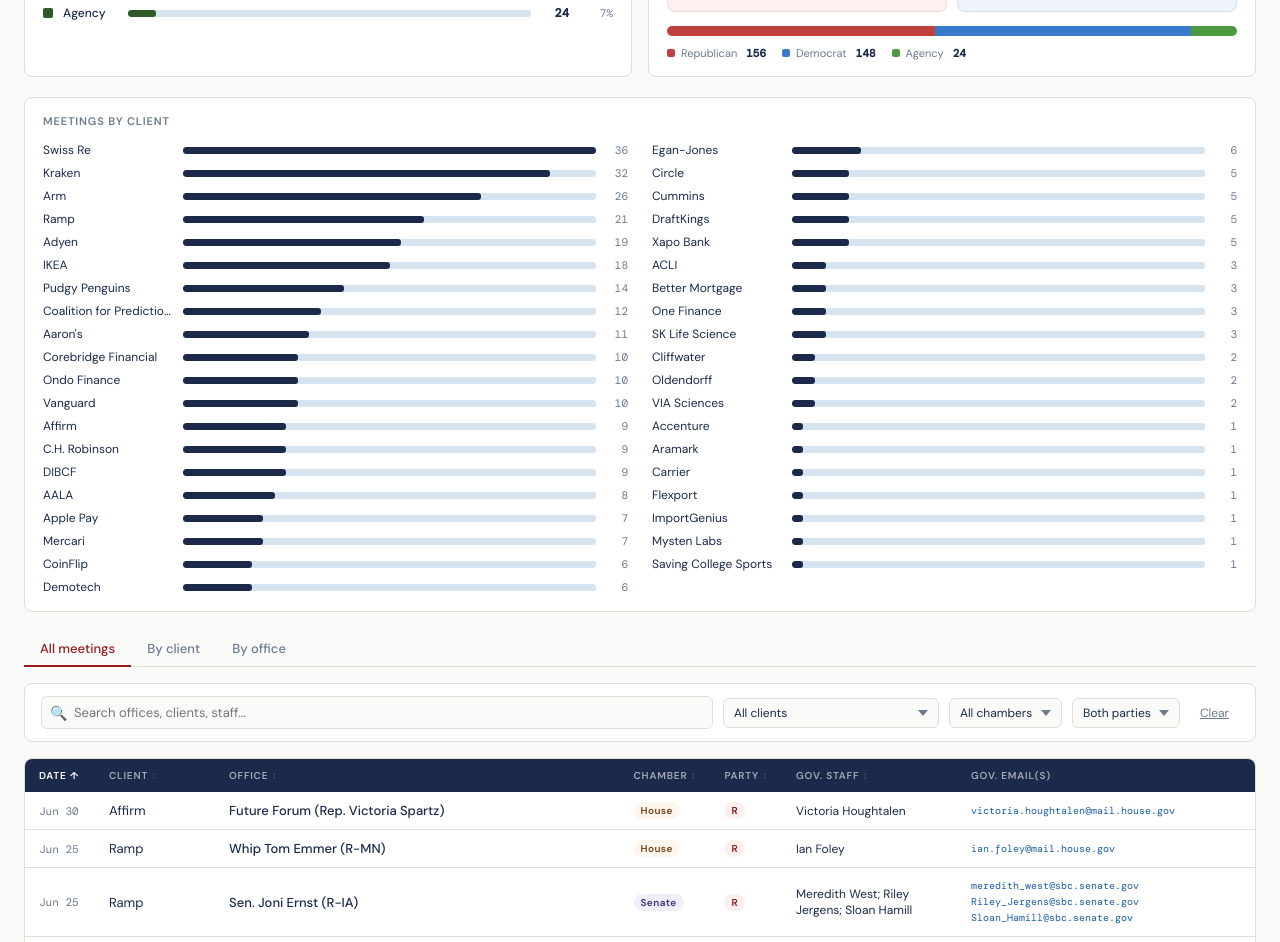
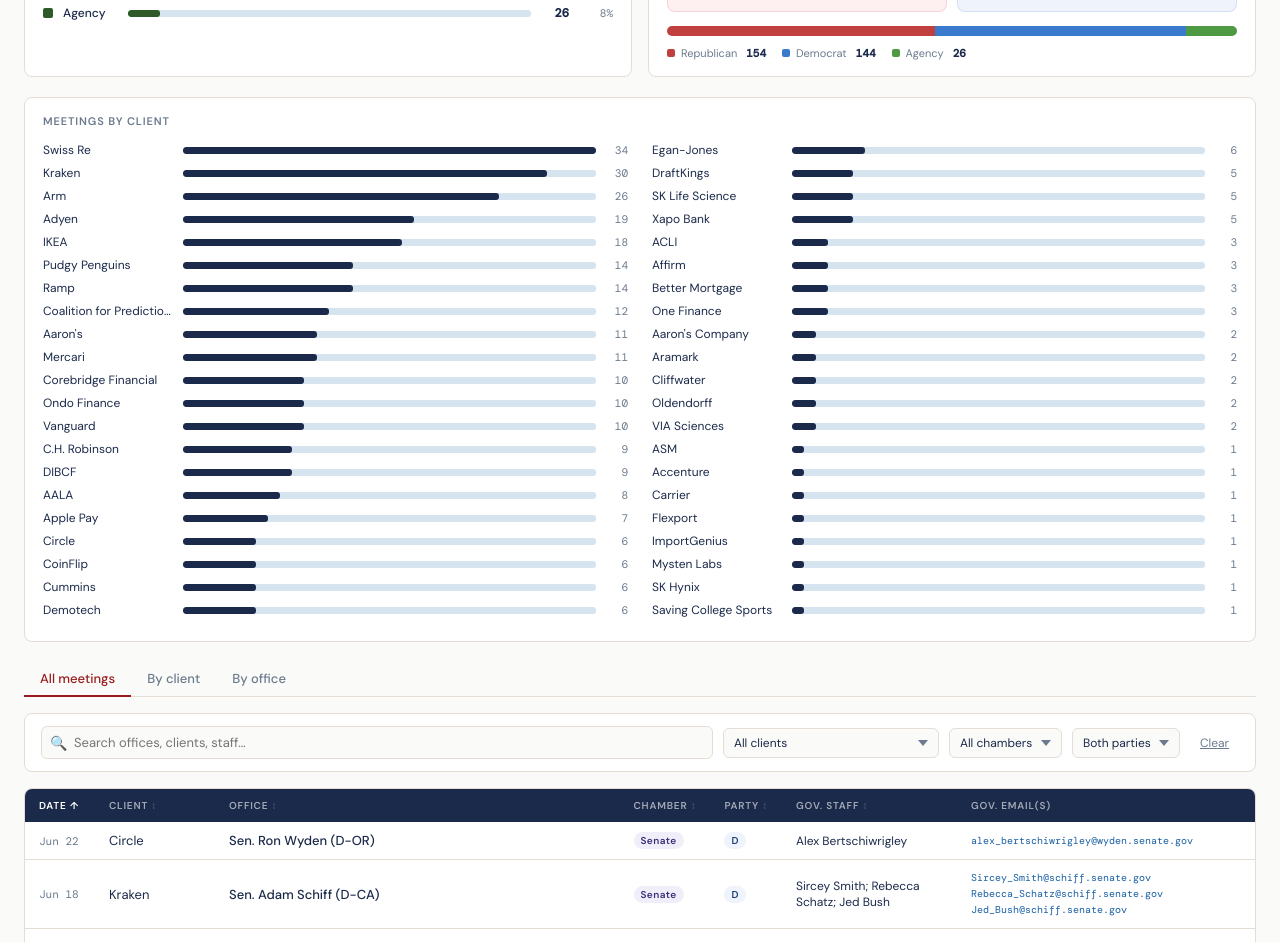
Before and after one commit to bwienerinvariant/Economic-Policy-Dashboard, a plain HTML site: page index.html in a window 1280 px wide. Shown: the part 347-1289 px from the top of the page. Drawn offline with nearby package versions, Linux system fonts and the light colour scheme.

Commit message:
Add files via upload

```diff
--- a/index.html
+++ b/index.html
@@ -127,7 +127,7 @@
 <body>
 <div id="app"></div>
 <script>
-const SYNC_DATE="Last Updated: June 12, 2026";
+const SYNC_DATE="Last Updated: June 22, 2026";
 const SWEEP_NOTE = "Full certainty sweep complete \u2014 all 10 EP team calendars fully paginated and grep-verified, all 30 clients keyword-checked, zero genuine misses";
 
 const STAFF=[
@@ -594,7 +594,7 @@
   {id:346,date:"2026-06-05",client:"Kraken",       pg:"EP",office:"Ways & Means Committee - Digital Assets Taxation Stakeholder Call",chamber:"House", party:"R",govStaff:"Mary Fatzinger; Allie Kotsovos",         govEmails:"Mary.Fatzinger@mail.house.gov; Allie.Kotsovos@mail.house.gov"},
   {id:347,date:"2026-04-22",client:"AALA",pg:"EP",office:"U.S. Department of Transportation (DOT)",         chamber:"Agency",party:"",govStaff:"Benjamin Siegrist; Peter Simshauser; John Burdette; Miles Bolin; Tamica Dixon",govEmails:"benjamin.siegrist@dot.gov; peter.simshauser@dot.gov; john.burdette@dot.gov; miles.bolin@dot.gov; tamica.dixon@dot.gov"},
   {id:348,date:"2026-04-22",client:"AALA",pg:"EP",office:"Senate Commerce Committee (Majority Staff)",       chamber:"Senate",party:"R",govStaff:"Sarah Farkas; Michael Davisson; Rachel Boose",                govEmails:"Sarah_Farkas@commerce.senate.gov; Michael_Davisson@commerce.senate.gov; Rachel_Boose@commerce.senate.gov"},
-  {id:349,date:"2026-04-22",client:"AALA",pg:"EP",office:"House Science, Space & Technology Committee",     chamber:"House", party:"",govStaff:"Megan Jackson",                                                  govEmails:"Megan.Jackson@mail.house.gov"},
+  {id:349,date:"2026-04-22",client:"AALA",pg:"EP",office:"House Energy & Commerce Committee (Majority Staff)",     chamber:"House", party:"",govStaff:"Megan Jackson",                                                  govEmails:"Megan.Jackson@mail.house.gov"},
   {id:350,date:"2026-06-04",client:"Coalition for Prediction Markets",pg:"EP",office:"Rep. Josh Gottheimer (D-NJ)",chamber:"House",party:"D",govStaff:"",govEmails:""},
   {id:351,date:"2026-06-04",client:"Coalition for Prediction Markets",pg:"EP",office:"House Agriculture Committee (Majority Staff)",chamber:"House",party:"R",govStaff:"Paul Balzano",govEmails:"paul.balzano@mail.house.gov"},
   {id:352,date:"2026-06-04",client:"Coalition for Prediction Markets",pg:"EP",office:"Rep. Frank Lucas (R-OK)",                      chamber:"House",party:"R",govStaff:"Brooke Kramer",                   govEmails:"Brooke.Kramer@mail.house.gov"},
@@ -622,28 +622,22 @@
   {id:374,date:"2026-06-09",client:"Swiss Re",pg:"EP",office:"Rep. Morgan Griffith (R-VA)",              chamber:"House", party:"R",govStaff:"Cameron Morra",  govEmails:"Cameron.Morra@mail.house.gov"},
   {id:375,date:"2026-06-09",client:"Swiss Re",pg:"EP",office:"Rep. Erin Houchin (R-IN)",                chamber:"House", party:"R",govStaff:"Anna McCollough", govEmails:"Anna.McCollough@mail.house.gov"},
   {id:376,date:"2026-06-09",client:"Swiss Re",pg:"EP",office:"Sen. Jon Husted (R-OH)",                  chamber:"Senate",party:"R",govStaff:"Andrew Smith",    govEmails:"Andrew_Smith@husted.senate.gov"},
-
-  // ── New from sweep (Last Updated: June 12, 2026) ──
-  {id:377,date:"2026-06-08",client:"Kraken",        pg:"EP",office:"Rep. Tom Suozzi (D-NY)",                 chamber:"House", party:"D",govStaff:"Zoe Wong",                           govEmails:"zoe.wong@mail.house.gov"},
-  {id:378,date:"2026-06-09",client:"Kraken",        pg:"EP",office:"Rep. Jimmy Gomez (D-CA)",                chamber:"House", party:"D",govStaff:"Ethan Dodd",                          govEmails:"ethan.dodd@mail.house.gov"},
-  {id:379,date:"2026-06-11",client:"Affirm",        pg:"EP",office:"Rep. Steven Horsford (D-NV)",            chamber:"House", party:"D",govStaff:"Ian Haimowitz; Joi Holliday-Sparrow",  govEmails:"ian.haimowitz@mail.house.gov; joi.holliday-sparrow@mail.house.gov"},
-  {id:380,date:"2026-06-11",client:"Kraken",        pg:"EP",office:"Rep. Terri Sewell (D-AL)",               chamber:"House", party:"D",govStaff:"Robert Nuttall",                       govEmails:"robert.nuttall@mail.house.gov"},
-  {id:381,date:"2026-06-11",client:"Kraken",        pg:"EP",office:"Rep. Suzan DelBene (D-WA)",              chamber:"House", party:"D",govStaff:"Victoria Honard",                      govEmails:"victoria.honard@mail.house.gov"},
-  {id:382,date:"2026-06-15",client:"Affirm",        pg:"EP",office:"Rep. Dina Titus (D-NV)",                 chamber:"House", party:"D",govStaff:"Julianna Melendez; Salomee Levy",      govEmails:"Julianna.Melendez@mail.house.gov; Salomee.Levy1@mail.house.gov"},
-  {id:383,date:"2026-06-16",client:"Affirm",        pg:"EP",office:"Rep. Shomari Figures (D-AL)",            chamber:"House", party:"D",govStaff:"Ryan Blue",                            govEmails:"ryan.blue@mail.house.gov"},
-  {id:384,date:"2026-06-16",client:"Affirm",        pg:"EP",office:"Rep. Vicente Gonzalez (D-TX)",           chamber:"House", party:"D",govStaff:"Ivan Torrez",                          govEmails:"ivan.torrez@mail.house.gov"},
-  {id:385,date:"2026-06-16",client:"Affirm",        pg:"EP",office:"Rep. Nikema Williams (D-GA)",            chamber:"House", party:"D",govStaff:"Taylor Holmes",                        govEmails:"taylor.holmes@mail.house.gov"},
-  {id:386,date:"2026-06-18",client:"Kraken",        pg:"EP",office:"Sen. Adam Schiff (D-CA)",                chamber:"Senate",party:"D",govStaff:"Sircey Smith; Rebecca Schatz; Jed Bush",govEmails:"Sircey_Smith@schiff.senate.gov; Rebecca_Schatz@schiff.senate.gov; Jed_Bush@schiff.senate.gov"},
-  {id:387,date:"2026-06-22",client:"Ramp",          pg:"EP",office:"Rep. Bryan Steil (R-WI)",                chamber:"House", party:"R",govStaff:"David Goldfarb",                       govEmails:"david.goldfarb@mail.house.gov"},
-  {id:388,date:"2026-06-22",client:"Ramp",          pg:"EP",office:"HFSC Majority Staff",                    chamber:"House", party:"R",govStaff:"Nick Rockwell; Ben Johnson; Allison Behuniak",govEmails:"nick.rockwell@mail.house.gov; johnson@mail.house.gov; allison.behuniak@mail.house.gov"},
-  {id:389,date:"2026-06-24",client:"Ramp",          pg:"EP",office:"Sen. Bill Hagerty (R-TN)",               chamber:"Senate",party:"R",govStaff:"Matt Venoit",                          govEmails:"matt_venoit@hagerty.senate.gov"},
-  {id:390,date:"2026-06-24",client:"Ramp",          pg:"EP",office:"Rep. Sara Jacobs (D-CA)",                chamber:"House", party:"D",govStaff:"Brandon Mendoza; Shinnola Alexander",  govEmails:"brandon.mendoza@mail.house.gov; shinnola.alexander2@mail.house.gov"},
-  {id:391,date:"2026-06-24",client:"Ramp",          pg:"EP",office:"Rep. Lori Trahan (D-MA)",                chamber:"House", party:"D",govStaff:"Dylan Irlbeck; Matthew McMillan",       govEmails:"dylan.irlbeck@mail.house.gov; matthew.mcmillan@mail.house.gov"},
-  {id:392,date:"2026-06-24",client:"Swiss Re",      pg:"EP",office:"Rep. Marlin Stutzman (R-IN)",            chamber:"House", party:"R",govStaff:"Ryan Carreiro; Amy Wells",               govEmails:"Ryan.Carreiro@mail.house.gov; Amy.Wells@mail.house.gov"},
-  {id:393,date:"2026-06-24",client:"Swiss Re",      pg:"EP",office:"Rep. Kevin Hern (R-OK)",                 chamber:"House", party:"R",govStaff:"EmmaLou Ford; Jefferson Willis",         govEmails:"EmmaLou.Ford@mail.house.gov; Jefferson.Willis@mail.house.gov"},
-  {id:394,date:"2026-06-25",client:"Ramp",          pg:"EP",office:"Whip Tom Emmer (R-MN)",                  chamber:"House", party:"R",govStaff:"Ian Foley",                             govEmails:"ian.foley@mail.house.gov"},
-  {id:395,date:"2026-06-25",client:"Ramp",          pg:"EP",office:"Sen. Joni Ernst (R-IA)",                 chamber:"Senate",party:"R",govStaff:"Meredith West; Riley Jergens; Sloan Hamill",govEmails:"meredith_west@sbc.senate.gov; Riley_Jergens@sbc.senate.gov; Sloan_Hamill@sbc.senate.gov"},
-  {id:396,date:"2026-06-30",client:"Affirm",        pg:"EP",office:"Future Forum (Rep. Victoria Spartz)",    chamber:"House", party:"R",govStaff:"Victoria Houghtalen",                   govEmails:"victoria.houghtalen@mail.house.gov"},
+  {id:377,date:"2026-06-09",client:"Kraken",pg:"EP",office:"Rep. Jimmy Gomez (D-CA)",chamber:"House",party:"D",govStaff:"Ethan Dodd",govEmails:"ethan.dodd@mail.house.gov"},
+  {id:378,date:"2026-06-11",client:"Kraken",pg:"EP",office:"Rep. Suzan DelBene (D-WA)",chamber:"House",party:"D",govStaff:"Victoria Honard",govEmails:"victoria.honard@mail.house.gov"},
+  {id:379,date:"2026-06-18",client:"Kraken",pg:"EP",office:"Sen. Adam Schiff (D-CA)",chamber:"Senate",party:"D",govStaff:"Sircey Smith; Rebecca Schatz; Jed Bush",govEmails:"Sircey_Smith@schiff.senate.gov; Rebecca_Schatz@schiff.senate.gov; Jed_Bush@schiff.senate.gov"},
+  {id:380,date:"2026-06-22",client:"Circle",pg:"EP",office:"Sen. Ron Wyden (D-OR)",chamber:"Senate",party:"D",govStaff:"Alex Bertschiwrigley",govEmails:"alex_bertschiwrigley@wyden.senate.gov"},
+  {id:381,date:"2026-06-08",client:"SK Life Science",pg:"Cross-PG",office:"Sen. Jim Banks (R-IN)",chamber:"Senate",party:"R",govStaff:"Jason Geske",govEmails:"jason_geske@banks.senate.gov"},
+  {id:382,date:"2026-06-10",client:"SK Life Science",pg:"Cross-PG",office:"Sen. Pete Ricketts (R-NE)",chamber:"Senate",party:"R",govStaff:"Andrew Nam",govEmails:"andrew_nam@ricketts.senate.gov"},
+  {id:383,date:"2026-06-10",client:"SK Hynix",pg:"Cross-PG",office:"Sen. Bernie Moreno (R-OH)",chamber:"Senate",party:"R",govStaff:"Mike Robertson; Sophia Friguletto; Lindsey Kelleher",govEmails:"Mike_Robertson@moreno.senate.gov; Sophia_Friguletto@moreno.senate.gov; Lindsey_Kelleher@moreno.senate.gov"},
+  {id:384,date:"2026-01-27",client:"Mercari",pg:"EP",office:"House Oversight Committee (Dem Staff)",chamber:"House",party:"D",govStaff:"Mark Stephenson; Morgan Solomon",govEmails:"mark.stephenson@mail.house.gov; morgan.solomon@mail.house.gov"},
+  {id:385,date:"2026-01-27",client:"Mercari",pg:"EP",office:"House Oversight Committee (Majority Staff)",chamber:"House",party:"R",govStaff:"Bill Womack",govEmails:"bill.womack@mail.house.gov"},
+  {id:386,date:"2026-01-30",client:"Mercari",pg:"EP",office:"House Oversight Committee (Majority Staff)",chamber:"House",party:"R",govStaff:"Bill Womack",govEmails:"bill.womack@mail.house.gov"},
+  {id:387,date:"2026-04-08",client:"Mercari",pg:"EP",office:"Rep. Sam Liccardo (D-CA)",chamber:"House",party:"D",govStaff:"Eric Henshall",govEmails:"eric.henshall@mail.house.gov"},
+  {id:388,date:"2026-02-03",client:"Aaron's Company",pg:"Cross-PG",office:"Sen. Angela Alsobrooks (D-MD)",chamber:"Senate",party:"D",govStaff:"Perrin Brown",govEmails:"Perrin_Brown@alsobrooks.senate.gov"},
+  {id:389,date:"2026-02-03",client:"Aaron's Company",pg:"Cross-PG",office:"Rep. Sam Liccardo (D-CA)",chamber:"House",party:"D",govStaff:"Kellie O'Brien",govEmails:"kellie.obrien@mail.house.gov"},
+  {id:390,date:"2026-02-04",client:"Aramark",pg:"Cross-PG",office:"Sen. Dave McCormick (R-PA)",chamber:"Senate",party:"R",govStaff:"James Cunningham",govEmails:"James_Cunningham@mccormick.senate.gov"},
+  {id:391,date:"2026-02-25",client:"ASM",pg:"Cross-PG",office:"Department of Treasury",chamber:"Agency",party:"",govStaff:"Rebecca Burch; James Wang; Jonathan Galin; Isaac Wood",govEmails:"Rebecca.Burch@treasury.gov; James.Wang2@treasury.gov; Jonathan.Galin@treasury.gov; Isaac.Wood@treasury.gov"},
+  {id:392,date:"2026-03-10",client:"Cummins",pg:"Cross-PG",office:"U.S. Department of Commerce (ITA)",chamber:"Agency",party:"",govStaff:"Chase Moabery; Kelly Coldiron",govEmails:"Chase.Moabery@trade.gov; Kelly.Coldiron@trade.gov"},
 ];
 
 const CLIENTS = [
```
